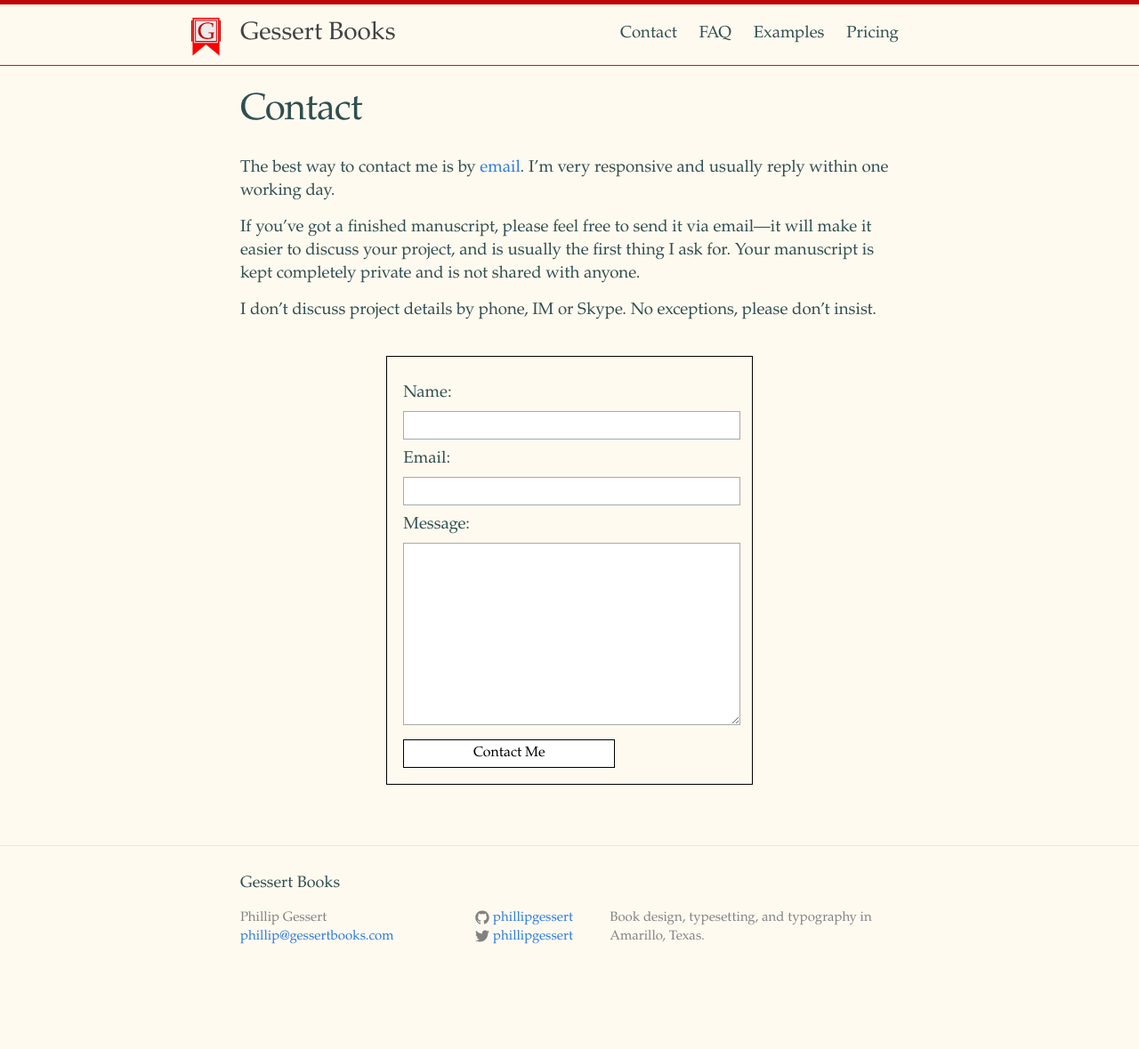
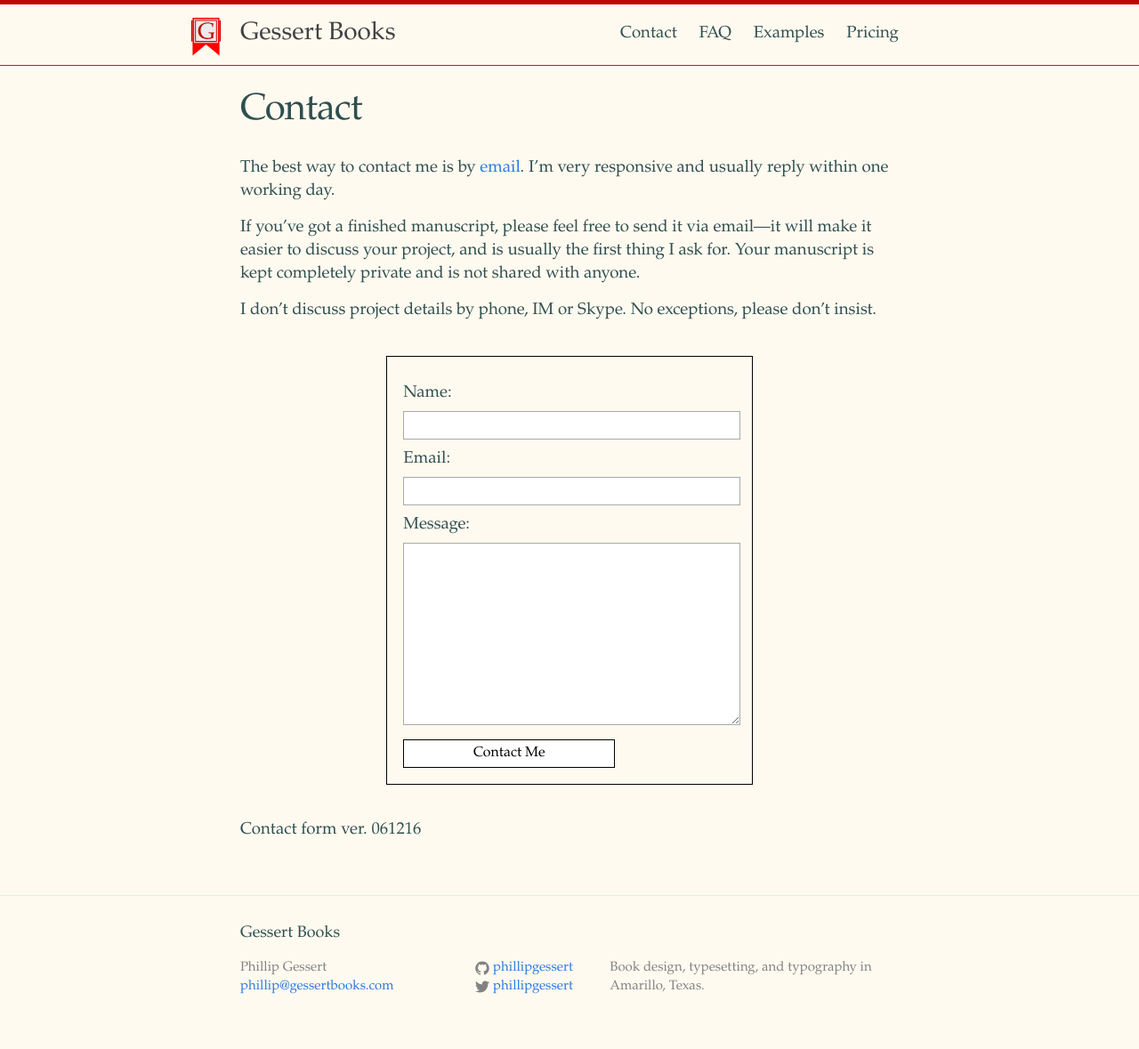
Before and after one commit to phillipgessert/phillipgessert.github.io, a Jekyll site: the page built from contact.md, in a window 1280 px wide. Shown: the whole page at 89% size. Built offline with Jekyll 4.4.1, drawn with Linux system fonts in a browser that asks for light colours; before the commit the page ends 1123 px from its top, so only the background shows below that.

Commit message:
attempting fix again

```diff
--- a/contact.md
+++ b/contact.md
@@ -22,6 +22,8 @@
 	<input type="hidden" name="_subject" value="New submission!" />
 	<input type="text" name="_gotcha" style="display:none" />
 	<input type="text" name="_format" value="plain" style="display:none" />
-	<input type="hidden" name="_next" value="http://gessertbooks.com/success/" />
+	<input type="hidden" name="_next" value="http://www.gessertbooks.com/success/" />
 	<input type="submit" class="button" value="Contact Me">
 </form>
+
+Contact form ver. 061216
```
